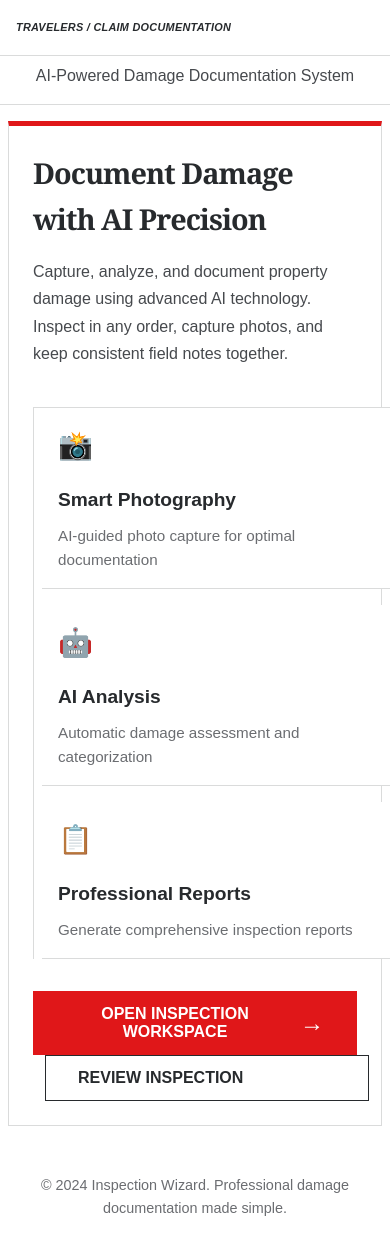
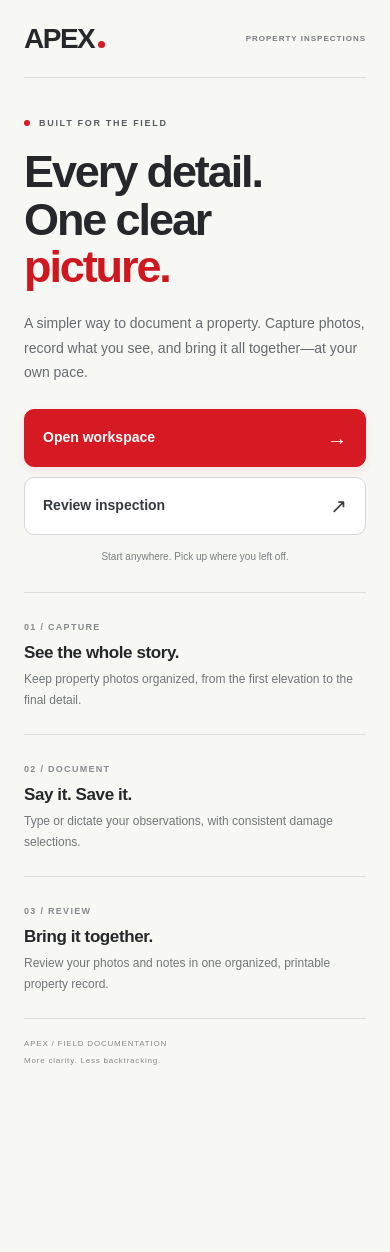
Before and after one commit to kcnnn/ip, a website: page index.html in a window 390 px wide. After the commit the page ends 1085 px from the top, so only its background shows below. Drawn offline with Linux system fonts and the light colour scheme.

Commit message:
Polish home and mobile inspection workspace design

```diff
--- /dev/null
+++ b/home.css
@@ -0,0 +1,48 @@
+* { box-sizing:border-box; }
+body { margin:0; background:#f7f7f4; color:#25272b; font-family:Arial,Helvetica,sans-serif; -webkit-font-smoothing:antialiased; }
+a { color:inherit; }
+.home-shell { max-width:1240px; margin:auto; padding:0 48px; }
+.home-header { height:102px; display:flex; align-items:center; justify-content:space-between; border-bottom:1px solid #ddded9; }
+.home-brand { font-size:32px; font-weight:800; letter-spacing:-1.5px; text-decoration:none; display:flex; align-items:baseline; gap:4px; }
+.brand-dot { height:7px; width:7px; background:#d51a23; border-radius:50%; }
+.home-header-label { font-size:10px; font-weight:700; color:#777b80; letter-spacing:1.6px; }
+.home-hero { display:grid; grid-template-columns:1.25fr 1fr; gap:64px; align-items:center; padding:76px 0 64px; }
+.home-eyebrow { font-size:10px; letter-spacing:1.7px; font-weight:700; color:#595e64; display:flex; gap:9px; align-items:center; margin:0 0 25px; }
+.home-eyebrow span { width:6px; height:6px; border-radius:50%; background:#d51a23; }
+.home-intro h1 { font-size:clamp(42px,4.8vw,64px); font-weight:700; line-height:1.06; letter-spacing:-3px; margin:0 0 25px; }
+.home-intro h1 em { font-style:normal; color:#cf1720; }
+.home-description { max-width:450px; color:#666a70; font-size:16px; line-height:1.75; margin:0 0 30px; }
+.home-actions { display:flex; flex-wrap:wrap; gap:12px; }
+.home-action { display:inline-flex; justify-content:space-between; align-items:center; gap:22px; padding:16px 20px; min-height:54px; border-radius:10px; font-size:14px; font-weight:700; line-height:1.3; text-decoration:none; transition:background .15s,box-shadow .15s; }
+.home-action span { font-size:20px; font-weight:400; }
+.home-primary { background:#d51a23; color:white; border:1px solid #d51a23; box-shadow:0 4px 10px #a8101614; }
+.home-primary:hover { background:#b8131c; border-color:#b8131c; box-shadow:0 6px 16px #a8101622; }
+.home-secondary { background:white; color:#373b40; border:1px solid #d5d7d7; }
+.home-secondary:hover { background:#eeeeeb; }
+.home-caption { font-size:11px; color:#7a7e82; margin:16px 0 0; }
+.home-visual { background:#efefeb; border:1px solid #e0e1db; border-radius:20px; padding:27px; transform:rotate(1deg); }
+.visual-top { display:flex; justify-content:space-between; align-items:center; font-size:9px; letter-spacing:1.3px; color:#727770; }
+.visual-mark { color:#cf1720; font-size:18px; font-weight:700; }
+.house-drawing { width:100%; display:block; margin:8px 0 26px; }
+.visual-note { display:flex; align-items:center; gap:12px; padding:16px; border:1px solid #e4e5df; border-radius:12px; background:#fcfcfa; }
+.visual-note-icon { color:#d51a23; font-size:22px; }
+.visual-note strong { display:block; font-size:12px; font-weight:600; margin-bottom:6px; }
+.visual-note div > span { font-size:10px; color:#7b807a; }
+.home-features { display:grid; grid-template-columns:repeat(3,minmax(0,1fr)); gap:34px; padding:35px 0 42px; border-top:1px solid #ddded9; }
+.feature-number { font-size:9px; letter-spacing:1.3px; color:#878b8e; font-weight:700; }
+.home-features h2 { font-size:18px; letter-spacing:-.4px; margin:15px 0 10px; }
+.home-features p { color:#72767a; font-size:13px; line-height:1.75; margin:0; max-width:290px; }
+.home-footer { border-top:1px solid #ddded9; display:flex; justify-content:space-between; gap:16px; padding:24px 0; font-size:9px; letter-spacing:.8px; color:#85898c; }
+:focus-visible { outline:3px solid #286ca9; outline-offset:4px; }
+@media(max-width:1000px) { .home-shell { padding:0 32px; } .home-hero { gap:32px; } .home-actions { flex-direction:column; max-width:300px; } .home-visual { padding:20px; } }
+@media(max-width:640px) {
+    .home-shell { padding:0 24px; } .home-header { height:78px; } .home-brand { font-size:28px; } .home-header-label { font-size:8px; letter-spacing:1px; }
+    .home-hero { display:flex; flex-direction:column; align-items:stretch; padding:40px 0 30px; gap:30px; }
+    .home-eyebrow { margin-bottom:20px; font-size:9px; } .home-intro h1 { font-size:45px; letter-spacing:-2.1px; margin-bottom:20px; }
+    .home-description { font-size:14px; line-height:1.75; margin-bottom:24px; } .home-actions { max-width:none; gap:10px; }
+    .home-action { min-height:54px; padding:15px 18px; font-size:14px; width:100%; } .home-caption { font-size:10px; text-align:center; }
+    .home-visual { transform:none; display:none; } .home-features { grid-template-columns:1fr; gap:0; padding:0; border-top:0; }
+    .home-features article { border-top:1px solid #ddded9; padding:23px 0; } .home-features h2 { font-size:17px; margin:9px 0 6px; } .home-features p { font-size:12px; max-width:100%; }
+    .home-footer { padding:20px 0; flex-direction:column; gap:8px; font-size:8px; }
+}
+@media(prefers-reduced-motion:reduce) { .home-action { transition:none; } }
--- a/index.html
+++ b/index.html
@@ -2,63 +2,56 @@
 <html lang="en">
 <head>
     <meta charset="UTF-8">
-    <meta name="viewport" content="width=device-width, initial-scale=1.0, maximum-scale=1.0, user-scalable=no">
-            <title>APEX - Damage Documentation</title>
-    <link rel="stylesheet" href="styles.css">
-    <link rel="stylesheet" href="refined-theme.css">
+    <meta name="viewport" content="width=device-width, initial-scale=1.0">
+    <title>APEX — Property inspections</title>
+    <link rel="stylesheet" href="home.css">
 </head>
 <body>
-    <div class="container">
-        <header class="header">
-            <h1 class="title">APEX</h1>
-            <p class="subtitle">AI-Powered Damage Documentation System</p>
+    <div class="home-shell">
+        <header class="home-header">
+            <a class="home-brand" href="index.html" aria-label="APEX home">APEX<span class="brand-dot"></span></a>
+            <span class="home-header-label">PROPERTY INSPECTIONS</span>
         </header>
 
-        <main class="main-content">
-            <div class="hero-section">
-                <div class="hero-content">
-                    <h2 class="hero-title">Document Damage with AI Precision</h2>
-                    <p class="hero-description">
-                        Capture, analyze, and document property damage using advanced AI technology.
-                        Inspect in any order, capture photos, and keep consistent field notes together.
-                    </p>
-
-                    <div class="features">
-                        <div class="feature">
-                            <div class="feature-icon">📸</div>
-                            <h3>Smart Photography</h3>
-                            <p>AI-guided photo capture for optimal documentation</p>
-                        </div>
-                        <div class="feature">
-                            <div class="feature-icon">🤖</div>
-                            <h3>AI Analysis</h3>
-                            <p>Automatic damage assessment and categorization</p>
-                        </div>
-                        <div class="feature">
-                            <div class="feature-icon">📋</div>
-                            <h3>Professional Reports</h3>
-                            <p>Generate comprehensive inspection reports</p>
-                        </div>
+        <main>
+            <section class="home-hero" aria-labelledby="home-title">
+                <div class="home-intro">
+                    <p class="home-eyebrow"><span></span> BUILT FOR THE FIELD</p>
+                    <h1 id="home-title">Every detail.<br>One clear <em>picture.</em></h1>
+                    <p class="home-description">A simpler way to document a property. Capture photos, record what you see, and bring it all together—at your own pace.</p>
+                    <div class="home-actions">
+                        <a class="home-action home-primary" href="inspection-workspace.html">Open workspace <span aria-hidden="true">→</span></a>
+                        <a class="home-action home-secondary" href="inspection-review.html">Review inspection <span aria-hidden="true">↗</span></a>
                     </div>
-
-                    <button class="start-button" onclick="startInspection()">
-                        <span class="button-text">OPEN INSPECTION WORKSPACE</span>
-                        <span class="button-arrow">→</span>
-                    </button>
-                    <button class="start-button secondary-start" onclick="window.location.href='inspection-review.html'">
-                        <span class="button-text">REVIEW INSPECTION</span>
-                    </button>
+                    <p class="home-caption">Start anywhere. Pick up where you left off.</p>
                 </div>
-            </div>
+                <div class="home-visual" aria-hidden="true">
+                    <div class="visual-top"><span>THE PROPERTY RECORD</span><span class="visual-mark">A /</span></div>
+                    <svg class="house-drawing" viewBox="0 0 400 300" fill="none">
+                        <path d="M53 135 179 57 347 111 224 193Z" fill="#e9e7e3" stroke="#292c30" stroke-width="2" stroke-linejoin="round"/>
+                        <path d="m53 135 171 58v91L53 224Z" fill="#fafaf8" stroke="#292c30" stroke-width="2" stroke-linejoin="round"/>
+                        <path d="m224 193 123-82v92l-123 81Z" fill="#eeede9" stroke="#292c30" stroke-width="2" stroke-linejoin="round"/>
+                        <path d="m179 57 45 136M84 116l171 58M117 96l169 58M149 76l168 58" stroke="#9d9f9f" stroke-width="1.2"/>
+                        <path d="m83 167 39 13v39l-39-14Zm66 23 36 12v69l-36-13Z" fill="#e4e4df" stroke="#292c30" stroke-width="1.6"/>
+                        <path d="m250 199 29-19v34l-29 19Zm48-33 27-18v34l-27 18Z" fill="#fafaf8" stroke="#292c30" stroke-width="1.6"/>
+                        <path d="m67 253 136 47M356 228l-105 68" stroke="#c9c9c3" stroke-dasharray="4 6"/>
+                        <circle cx="220" cy="132" r="20" fill="#fff" stroke="#d51a23" stroke-width="1.5"/>
+                        <path d="m212 132 5 5 11-11" stroke="#d51a23" stroke-width="2" stroke-linecap="round" stroke-linejoin="round"/>
+                    </svg>
+                    <div class="visual-note"><span class="visual-note-icon">↗</span><div><strong>A place for every observation</strong><span>Photos · Field notes · Property details</span></div></div>
+                </div>
+            </section>
+            <section class="home-features" aria-label="Inspection tools">
+                <article><span class="feature-number">01 / CAPTURE</span><h2>See the whole story.</h2><p>Keep property photos organized, from the first elevation to the final detail.</p></article>
+                <article><span class="feature-number">02 / DOCUMENT</span><h2>Say it. Save it.</h2><p>Type or dictate your observations, with consistent damage selections.</p></article>
+                <article><span class="feature-number">03 / REVIEW</span><h2>Bring it together.</h2><p>Review your photos and notes in one organized, printable property record.</p></article>
+            </section>
         </main>
 
-        <footer class="footer">
-            <p>&copy; 2024 Inspection Wizard. Professional damage documentation made simple.</p>
+        <footer class="home-footer">
+            <span>APEX / FIELD DOCUMENTATION</span><span>More clarity. Less backtracking.</span>
         </footer>
     </div>
 
-    <script src="inspection-store.js"></script>
-    <script src="api-config.js?v=8"></script>
-    <script src="script.js"></script>
 </body>
 </html>
--- a/inspection-field.js
+++ b/inspection-field.js
@@ -195,6 +195,7 @@
                 InspectionStore.property(Object.fromEntries(new FormData(propertyForm)));
             });
             const render = () => {
+                const expanded = new Map([...document.querySelectorAll('[data-section-details]')].map(item => [item.dataset.sectionDetails, item.open]));
                 const record = InspectionStore.get();
                 const photos = Object.values(record.photos);
                 document.getElementById('fieldRecordCount').textContent = `${photos.length} photos · ${Object.keys(record.observations).length} observations`;
@@ -202,11 +203,12 @@
                     const count = photos.filter(photo => photo.section === name).length;
                     const notes = Object.values(record.observations).filter(note => note.section === name).length;
                     const status = record.sectionStates[name]?.status || 'Not reviewed';
-                    return `<article class="field-section-card"><div class="field-card-top"><span class="field-number">${String(i + 1).padStart(2, '0')}</span><span class="field-status">${escape(status)}</span></div><h2><a href="${url}">${escape(name)} <span aria-hidden="true">↗</span></a></h2><p>${count} photos · ${notes} notes</p><div class="field-step-links">${items.map((label, index) => {
+                    const open = expanded.has(name) ? expanded.get(name) : !matchMedia('(max-width:580px)').matches;
+                    return `<article class="field-section-card"><div class="field-card-top"><span class="field-number">${String(i + 1).padStart(2, '0')}</span><span class="field-status">${escape(status)}</span></div><h2><a href="${url}">${escape(name)} <span aria-hidden="true">↗</span></a></h2><p>${count} photos · ${notes} notes</p><details class="field-card-details" data-section-details="${escape(name)}" ${open ? 'open' : ''}><summary>Steps & observations<span aria-hidden="true">+</span></summary><div class="field-step-links">${items.map((label, index) => {
                         const present = record.photos[`${name}:${label}`];
                         const absent = record.absences[`${name}:${label}`] || record.absences[`${name}:${label.toLowerCase()}`];
                         return `<a href="${url}?item=${index}">${escape(label)}<span>${present?.storageStatus === 'failed' ? 'Save failed' : present ? 'Captured' : absent ? 'Not present' : 'No photo'}</span></a>`;
-                    }).join('')}</div><button class="field-text-button" data-note-section="${escape(name)}">+ Add observation</button><label class="field-review-label">Inspector review<select data-review-section="${escape(name)}">${['Not reviewed', 'In progress', 'Reviewed'].map(value => `<option ${status === value ? 'selected' : ''}>${value}</option>`).join('')}</select></label></article>`;
+                    }).join('')}</div><button class="field-text-button" data-note-section="${escape(name)}">+ Add observation</button><label class="field-review-label">Inspector review<select data-review-section="${escape(name)}">${['Not reviewed', 'In progress', 'Reviewed'].map(value => `<option ${status === value ? 'selected' : ''}>${value}</option>`).join('')}</select></label></details></article>`;
                 }).join('');
                 const notes = Object.values(record.observations).sort((a, b) => b.updatedAt.localeCompare(a.updatedAt));
                 document.getElementById('fieldSavedNotes').innerHTML = notes.length ? notes.map(note => `<article class="field-saved-note"><div><span class="field-eyebrow">${escape(note.section)} · INSPECTOR NOTE</span><p>${escape(narrative(note))}</p><small>${new Date(note.updatedAt).toLocaleString()}${note.dictated ? ' · Includes dictated text' : ''}</small></div><button class="field-button" data-edit-note="${escape(note.id)}">Edit</button></article>`).join('') : '<p class="field-help">No saved observations yet. Add a note as you inspect; you can return and edit it later.</p>';
```
Also changed, not shown: inspection-field.css (+53 -0 lines), inspection-workspace.html (+2 -2 lines), tests/mobile-design.browser.cjs (added, +38 -0 lines).
